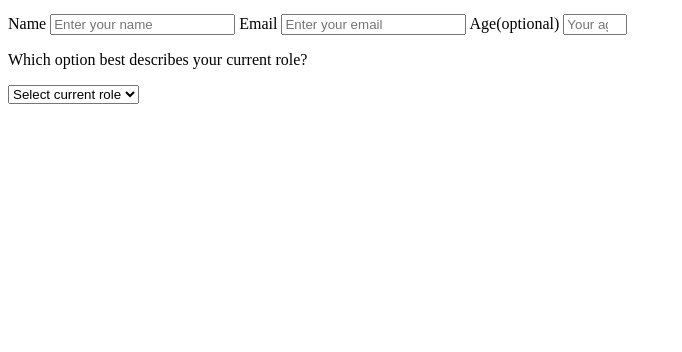
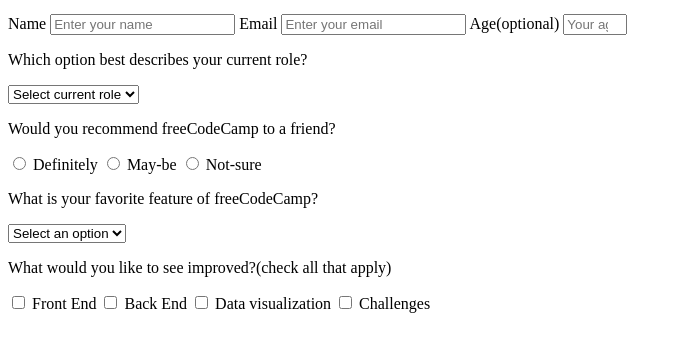
Before and after one commit to aadityadeshmukh/FCC-Survey-Form, a plain HTML site: page index.html in a window 1280 px wide. Shown: the part 100-452 px from the top of the page, without its empty margins (0-682 px from the left). Drawn offline with Linux system fonts and the light colour scheme.

Commit message:
fixes stories 13, 14

```diff
--- a/index.html
+++ b/index.html
@@ -25,6 +25,44 @@
             <option value="preferno"> Prefer not to say</option>
             <option value="other"> Other</option>
         </select>
+        <p>Would you recommend freeCodeCamp to a friend?</p>
+        <label>
+            <input type="radio" name="user-recommend" value="definitely">
+            Definitely
+        </label>
+        <label>
+            <input type="radio" name="user-recommend" value="maybe">
+            May-be
+        </label>
+        <label>
+            <input type="radio" name="user-recommend" value="not-sure">
+            Not-sure
+        </label>
+        <p>What is your favorite feature of freeCodeCamp?</p>
+        <select id="dropdown">
+            <option selected disabled value>Select an option</option>
+            <option value="challenges"> Challenges</option>
+            <option value="projects">Projcts </option>
+            <option value="community">Community </option>
+            <option value="opensource"> Open source</option>
+        </select>
+        <p>What would you like to see improved?(check all that apply)</p>
+        <label>
+            <input name="preference" type="checkbox" value="fe">
+            Front End
+        </label>
+        <label>
+            <input name="preference" type="checkbox" value="be">
+            Back End
+        </label>
+        <label>
+            <input name="preference" type="checkbox" value="dv">
+            Data visualization
+        </label>
+        <label>
+            <input name="preference" type="checkbox" value="challenges">
+            Challenges
+        </label>
     </form>
     <script src="https://cdn.freecodecamp.org/testable-projects-fcc/v1/bundle.js"></script>
 </body>
```
